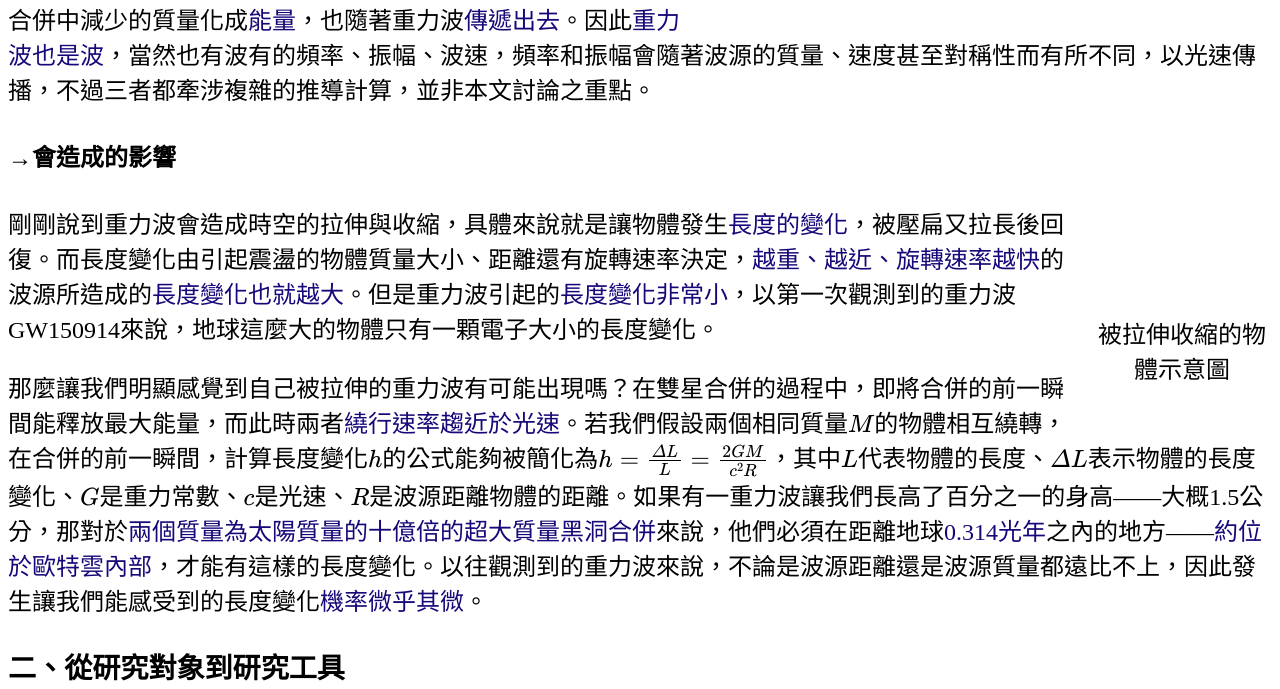
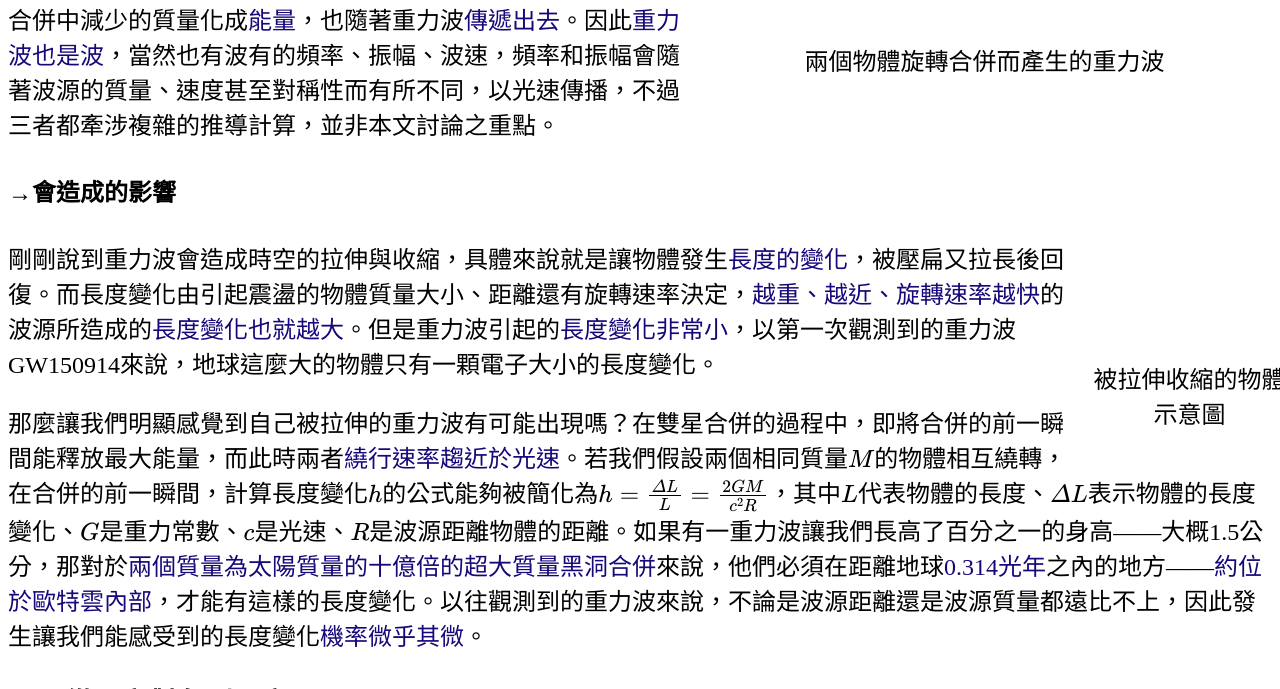
Before and after one commit to star-cloud-d-d-d/AboutGravityWave, a Flask app: page / in a window 1280 px wide. Shown: the part 1230-1919 px from the top of the page. Run offline with Flask 3, Linux system fonts and the light colour scheme.

Commit message:
Update style.css

```diff
--- a/static/style.css
+++ b/static/style.css
@@ -3,11 +3,6 @@ body{
   background-color:white;
   color:black;
   font-size:150%
-}
-@media(max-width: 600px){
-  body{
-    font-size:120%;
-  }
 }
 .spw{
   color: #160879; /*用來標示重點文字*/
@@ -26,8 +21,13 @@ a{
   flex-direction:column; /* 讓圖片在上，文字在下 */
   float:right; /* 讓物體待在畫面右邊 */
   margin-left: 10px;
+  gap:100px; /* 讓它們之間有點間距 */
+  flex-wrap:wrap; /* 如果空間不足，讓內容換行 */
 }
 @media (max-width: 600px) {
+  body{
+    font-size:120%;
+  }
   .boxf{
     position: relative;
     padding-bottom: 56.25%;
@@ -51,6 +51,8 @@ a{
   width:180px;
   float:right;  /* 讓物體待在畫面右邊 */
   margin-left: 10px;
+  gap:10px;
+  flex-wrap:wrap;
 }
 
 .imgr{
```
